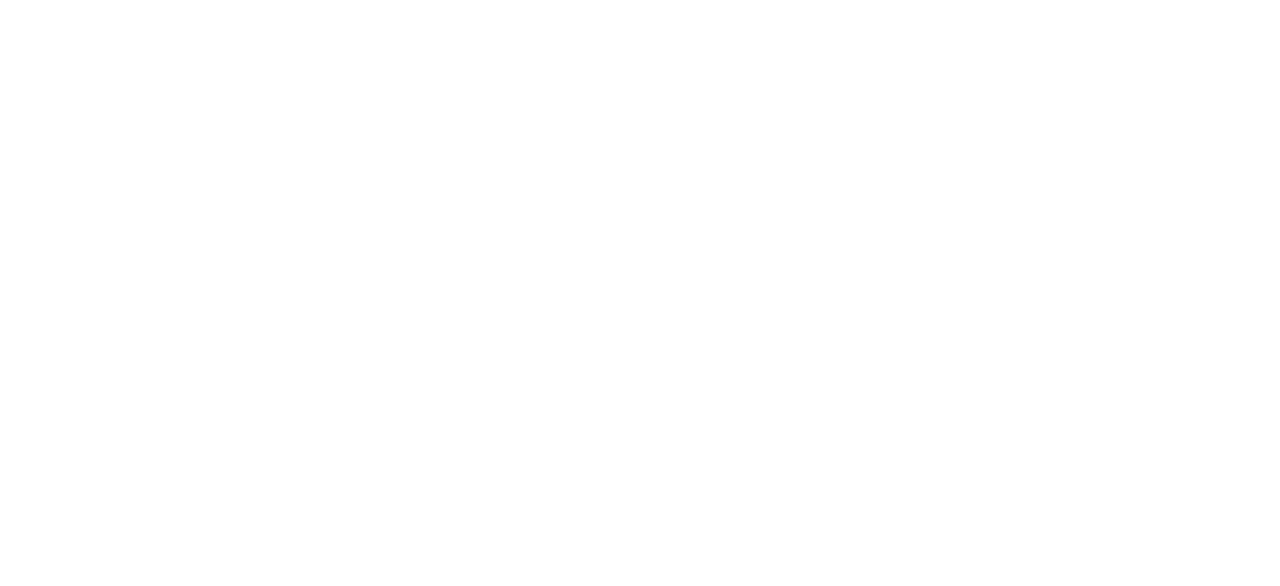
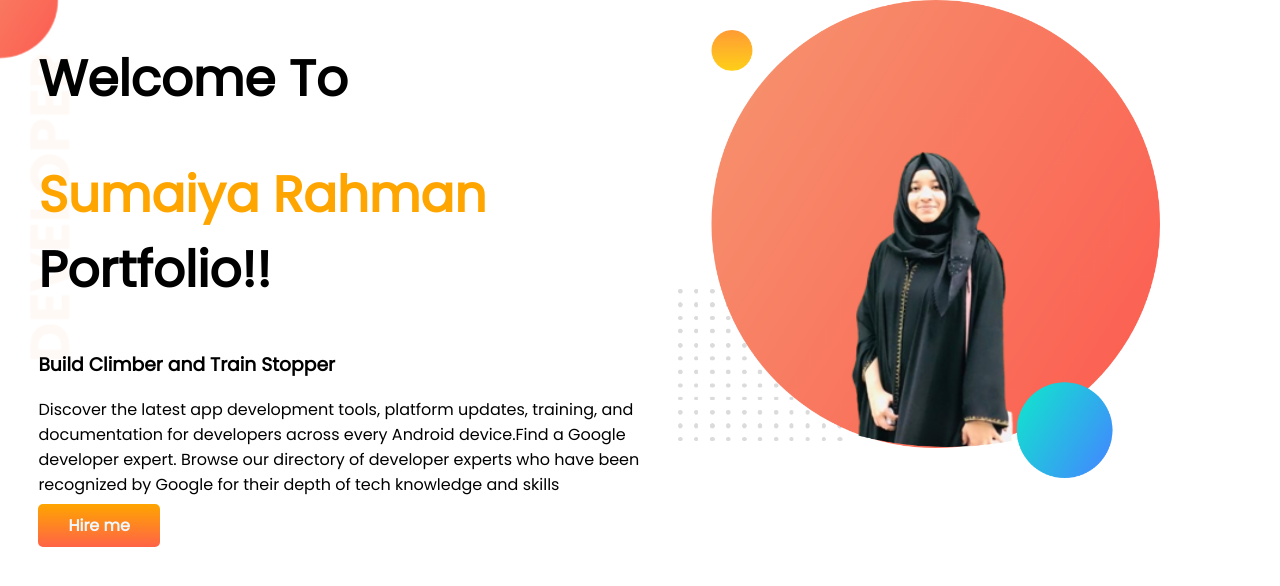
Before and after one commit to sumaiya357/developer-portfolio, a plain HTML site: page index.html in a window 1280 px wide. Drawn offline with Linux system fonts and the light colour scheme.

Commit message:
first section added

```diff
--- a/index.html
+++ b/index.html
@@ -1,12 +1,34 @@
 <!DOCTYPE html>
 <html lang="en">
+
 <head>
     <meta charset="UTF-8">
     <meta http-equiv="X-UA-Compatible" content="IE=edge">
     <meta name="viewport" content="width=device-width, initial-scale=1.0">
     <title>Sumaiya Portfolio</title>
+    <link rel="stylesheet" href="style.css">
+    <!--for fonts link-->
+    <link rel="preconnect" href="https://fonts.googleapis.com">
+    <link rel="preconnect" href="https://fonts.gstatic.com" crossorigin>
+    <link href="https://fonts.googleapis.com/css2?family=Poppins&display=swap" rel="stylesheet">
 </head>
+
 <body>
 
+    <section class="top-banner">
+        <div class="half-width">
+            <h1>Welcome To </h1>
+            <h1><span class="orange-color">Sumaiya Rahman</span> Portfolio!!</h1>
+            <h3>Build Climber and Train Stopper</h3>
+            <p>Discover the latest app development tools, platform updates, training, and documentation for developers
+                across every Android device.Find a Google developer expert. Browse our directory of developer experts
+                who have been recognized by Google for their depth of tech knowledge and skills</p>
+            <a class="link-button" href="https://www.linkedin.com/feed/" target="_blank">Hire me</a>
+        </div>
+        <div class="half-width"><img src="images/sumaiya_web.png"></div>
+    </section>
+
+
 </body>
+
 </html>
--- a/style.css
+++ b/style.css
@@ -0,0 +1,39 @@
+body {
+    font-family: 'Poppins', sans-serif;
+    margin: 0px;
+}
+
+h1 {
+    font-size: 50px;
+}
+
+.orange-color {
+    color: orange;
+}
+
+section {
+    display: flex;
+}
+
+.half-width {
+    width: 50%;
+    padding-left: 3%;
+}
+
+.half-width img {
+    width: 80%;
+}
+
+.link-button {
+    text-decoration: none;
+    background-image: linear-gradient(orange, tomato);
+    color: aliceblue;
+    padding: 10px 30px;
+    border-radius: 5px;
+    font-weight: 700;
+}
+
+.top-banner {
+    background-image: url('images/top-banner.png');
+    background-repeat: no-repeat;
+}
```
Also changed, not shown: images/dream-bg.png (added), images/exp-bg.png (added), images/jhankar.png (added), images/jhankar2.png (added), images/my-bg.png (added), images/my-bg2.png (added), images/sumaiya_web.png (added), images/top-banner.png (added), 7 other files.
